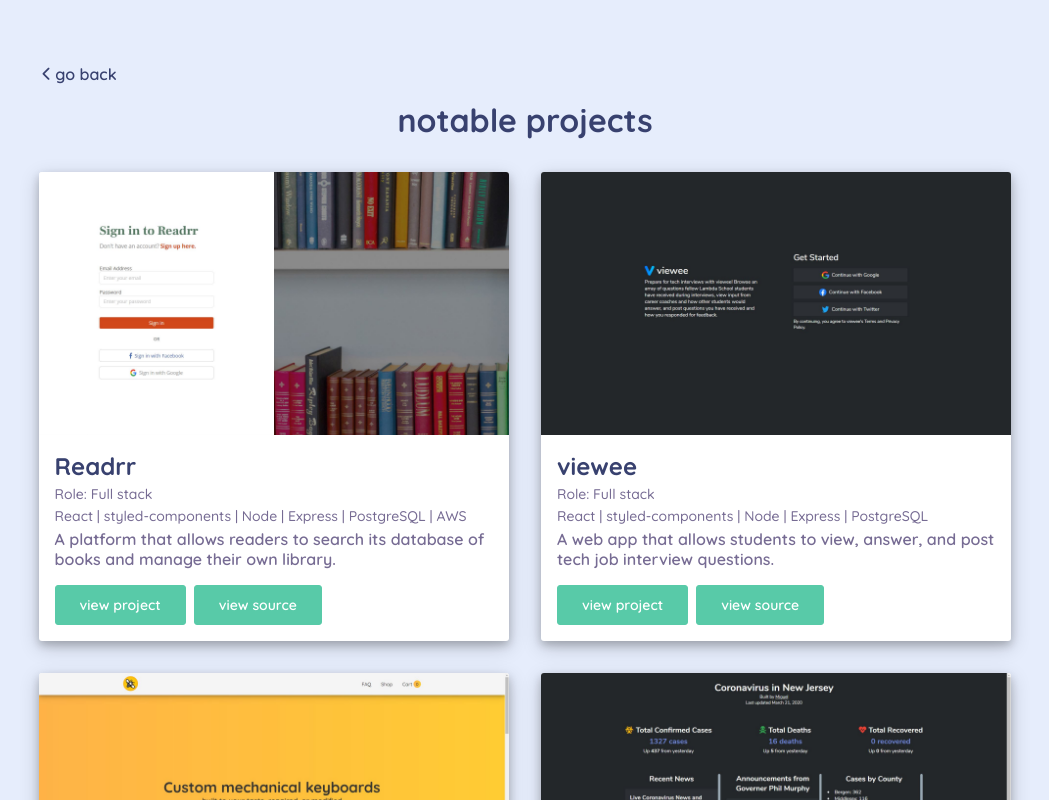
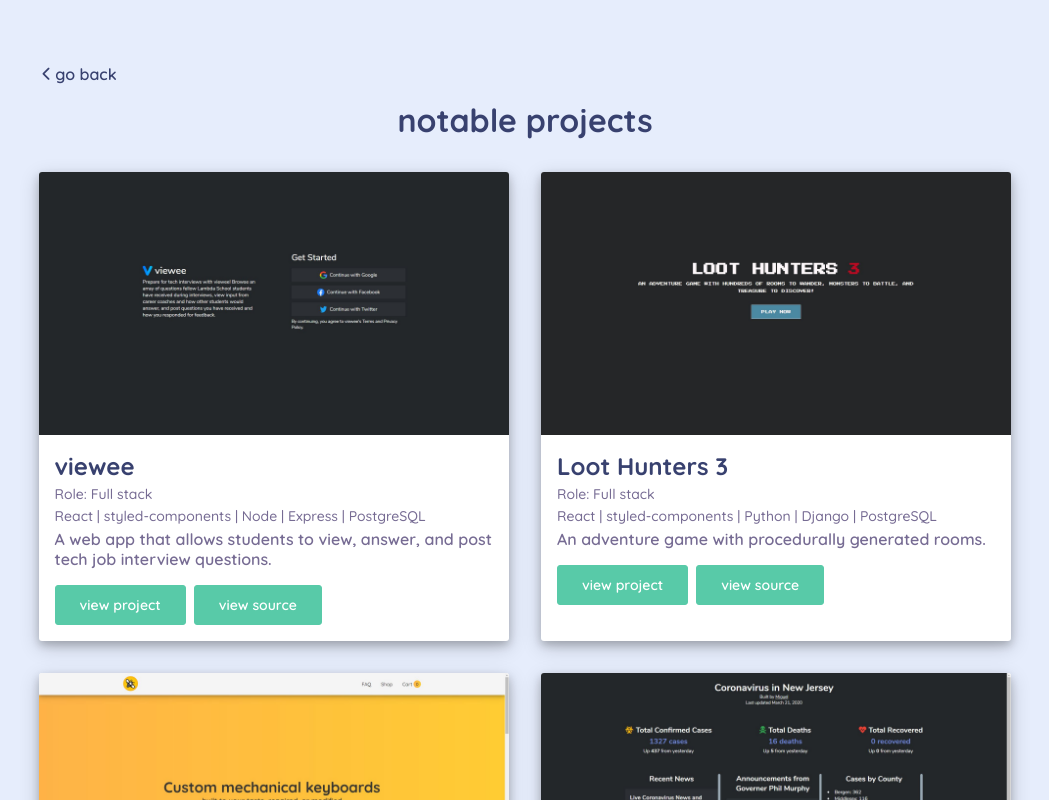
Before and after one commit to miugel/miguelnicolas, a React (Create React App) app: page /projects in a window 1280 px wide. Shown: the top 800 px of the page, without its empty margins (115-1164 px from the left). Built offline with nearby package versions, Linux system fonts and the light colour scheme.

Commit message:
Add Loot Hunters 3 and rearrange projects

```diff
--- a/src/components/projects.js
+++ b/src/components/projects.js
@@ -11,6 +11,30 @@ const Projects = props => {
 
             <div className='project-container'>
 
+            <div className='project'>
+                    <a href='https://viewee.netlify.com/' target='_blank' rel='noopener noreferrer'><div className='project-image'></div></a>
+                    <div className='project-description'>
+                        <h2>viewee</h2>
+                        <p className='role'>Role: Full stack</p>
+                        <p className='tech-stack'>React | styled-components | Node | Express | PostgreSQL</p>
+                        <p className='description'>A web app that allows students to view, answer, and post tech job interview questions.</p>
+                        <a href='https://viewee.netlify.com/' target='_blank' rel='noopener noreferrer'><button>view project</button></a>
+                        <a href='https://github.com/viewee' target='_blank' rel='noopener noreferrer'><button>view source</button></a>
+                    </div>
+                </div>
+
+                <div className='project'>
+                    <a href='https://loothunters.now.sh/' target='_blank' rel='noopener noreferrer'><div className='project-image'></div></a>
+                    <div className='project-description'>
+                        <h2>Loot Hunters 3</h2>
+                        <p className='role'>Role: Full stack</p>
+                        <p className='tech-stack'>React | styled-components | Python | Django | PostgreSQL</p>
+                        <p className='description'>An adventure game with procedurally generated rooms.</p>
+                        <a href='https://loothunters.now.sh/' target='_blank' rel='noopener noreferrer'><button>view project</button></a>
+                        <a href='https://github.com/loothunters3' target='_blank' rel='noopener noreferrer'><button>view source</button></a>
+                    </div>
+                </div>
+
                 <div className='project'>
                     <a href='https://readrr.app/' target='_blank' rel='noopener noreferrer'><div className='project-image'></div></a>
                     <div className='project-description'>
@@ -20,18 +44,6 @@ const Projects = props => {
                         <p className='description'>A platform that allows readers to search its database of books and manage their own library.</p>
                         <a href='https://readrr.app/' target='_blank' rel='noopener noreferrer'><button>view project</button></a>
                         <a href='https://github.com/Lambda-School-Labs/betterreads-fe' target='_blank' rel='noopener noreferrer'><button>view source</button></a>
-                    </div>
-                </div>
-
-                <div className='project'>
-                    <a href='https://viewee.netlify.com/' target='_blank' rel='noopener noreferrer'><div className='project-image'></div></a>
-                    <div className='project-description'>
-                        <h2>viewee</h2>
-                        <p className='role'>Role: Full stack</p>
-                        <p className='tech-stack'>React | styled-components | Node | Express | PostgreSQL</p>
-                        <p className='description'>A web app that allows students to view, answer, and post tech job interview questions.</p>
-                        <a href='https://viewee.netlify.com/' target='_blank' rel='noopener noreferrer'><button>view project</button></a>
-                        <a href='https://github.com/viewee' target='_blank' rel='noopener noreferrer'><button>view source</button></a>
                     </div>
                 </div>
 
--- a/src/components/styles/projectsStyle.js
+++ b/src/components/styles/projectsStyle.js
@@ -1,7 +1,9 @@
 import styled from 'styled-components';
+import viewee1 from '../../img/viewee1.JPG';
+import loothunters1 from '../../img/loothunters1.JPG';
+import loothunters2 from '../../img/loothunters2.JPG';
 import readrr1 from '../../img/readrr1.JPG';
 import readrr2 from '../../img/readrr2.JPG';
-import viewee1 from '../../img/viewee1.JPG';
 import apiarykeyboards1 from '../../img/apiarykeyboards1.JPG';
 import apiarykeyboards2 from '../../img/apiarykeyboards2.JPG';
 import njcovid1 from '../../img/njcovid1.JPG';
@@ -121,6 +123,25 @@ const ProjectsContainer = styled.div`
 
         .project:nth-child(1) {
             .project-image {
+                background: url(${viewee1});
+                background-size: cover;
+            }
+        }
+
+        .project:nth-child(2) {
+            .project-image {
+                background: url(${loothunters1});
+                background-size: cover;
+
+                :hover {
+                    background: url(${loothunters2});
+                    background-size: cover;
+                }
+            }
+        }
+
+        .project:nth-child(3) {
+            .project-image {
                 background: url(${readrr1});
                 background-size: cover;
 
@@ -128,13 +149,6 @@ const ProjectsContainer = styled.div`
                     background: url(${readrr2});
                     background-size: cover;
                 }
-            }
-        }
-
-        .project:nth-child(2) {
-            .project-image {
-                background: url(${viewee1});
-                background-size: cover;
             }
         }
 
```
Also changed, not shown: src/img/loothunters1.JPG (added), src/img/loothunters2.JPG (added).
